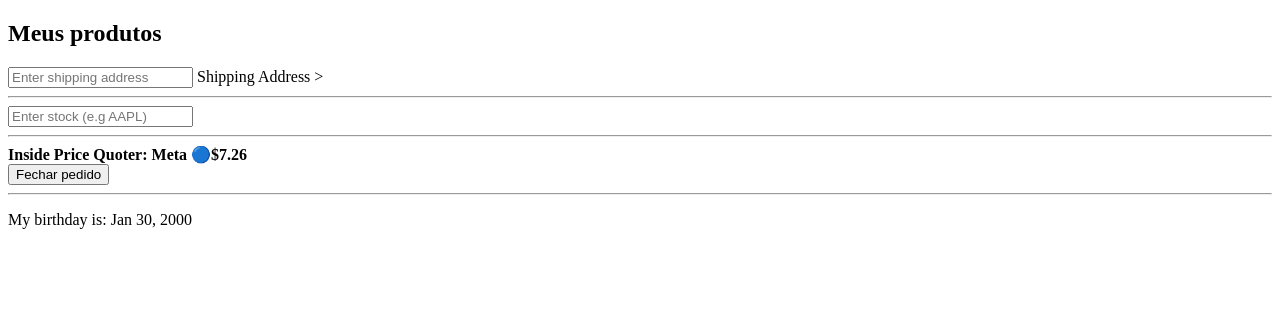
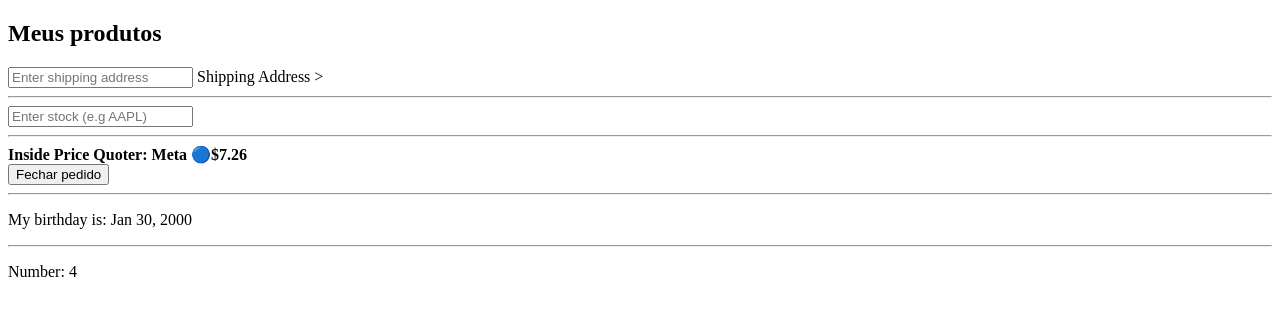
Before and after one commit to joeyclapton/auction, an Angular app: page / in a window 1280 px wide. Shown: the top 316 px of the page. Built offline with nearby package versions, Linux system fonts and the light colour scheme.

Commit message:
feat: create async pipe component

```diff
--- a/src/app/app.component.html
+++ b/src/app/app.component.html
@@ -9,3 +9,5 @@
 </button>
 <hr />
 <app-birthday [birthday]="birthday" />
+<hr />
+<app-async-pipe />
--- a/src/app/app.module.ts
+++ b/src/app/app.module.ts
@@ -11,6 +11,7 @@ import { ProductsComponent } from './products/products.component';
 import { HighlightDirective } from './shared/directives/highlight.directive';
 import { PreventActionDirective } from './shared/directives/prevent-action.directive';
 import { BirthdayComponent } from './birthday/birthday.component';
+import { AsyncPipeComponent } from './async-pipe/async-pipe.component';
 
 @NgModule({
   declarations: [
@@ -21,7 +22,8 @@ import { BirthdayComponent } from './birthday/birthday.component';
     ProductsComponent,
     HighlightDirective,
     PreventActionDirective,
-    BirthdayComponent
+    BirthdayComponent,
+    AsyncPipeComponent
   ],
   imports: [
     BrowserModule,
--- /dev/null
+++ b/src/app/async-pipe/async-pipe.component.html
@@ -0,0 +1,3 @@
+<p>
+    Number: {{numbers$ | async}}
+</p>
--- /dev/null
+++ b/src/app/async-pipe/async-pipe.component.ts
@@ -0,0 +1,13 @@
+import { Component } from '@angular/core';
+import { interval } from 'rxjs';
+import { take } from 'rxjs';
+import { Observable } from 'rxjs';
+
+@Component({
+  selector: 'app-async-pipe',
+  templateUrl: './async-pipe.component.html',
+  styleUrls: ['./async-pipe.component.sass']
+})
+export class AsyncPipeComponent {
+  numbers$: Observable<number> = interval(1000).pipe(take(10))
+}
```
Also changed, not shown: src/app/async-pipe/async-pipe.component.sass (added), 1 other file (tests, documents, lock files or other folders).
